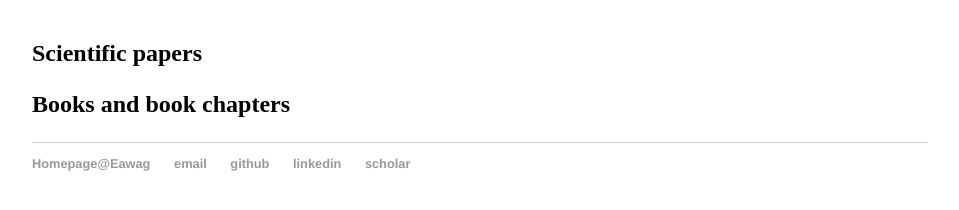
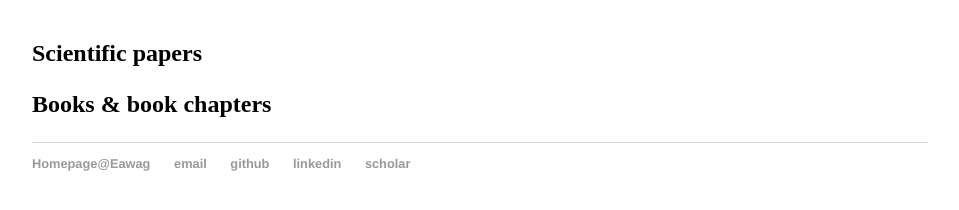
Before and after one commit to mbaityje/mbaityje.github.io, a Jekyll site: the page built from publications/index.html, in a window 1280 px wide. Shown: the part 323-533 px from the top of the page, without its empty margins (160-1119 px from the left). Built offline with Jekyll 4.4.1, drawn with Linux system fonts in a browser that asks for light colours.

Commit message:
Content changes

```diff
--- a/publications/index.html
+++ b/publications/index.html
@@ -7,7 +7,7 @@ title: Publications
 	<p></p>
 	<h2>Scientific papers</h2>
 	<p></p>
-	<h2>Books and book chapters</h2>
+	<h2>Books & book chapters</h2>
 	<p></p>
 	<div id="example.html"> <div>
 </div><!-- /.blurb -->
```
